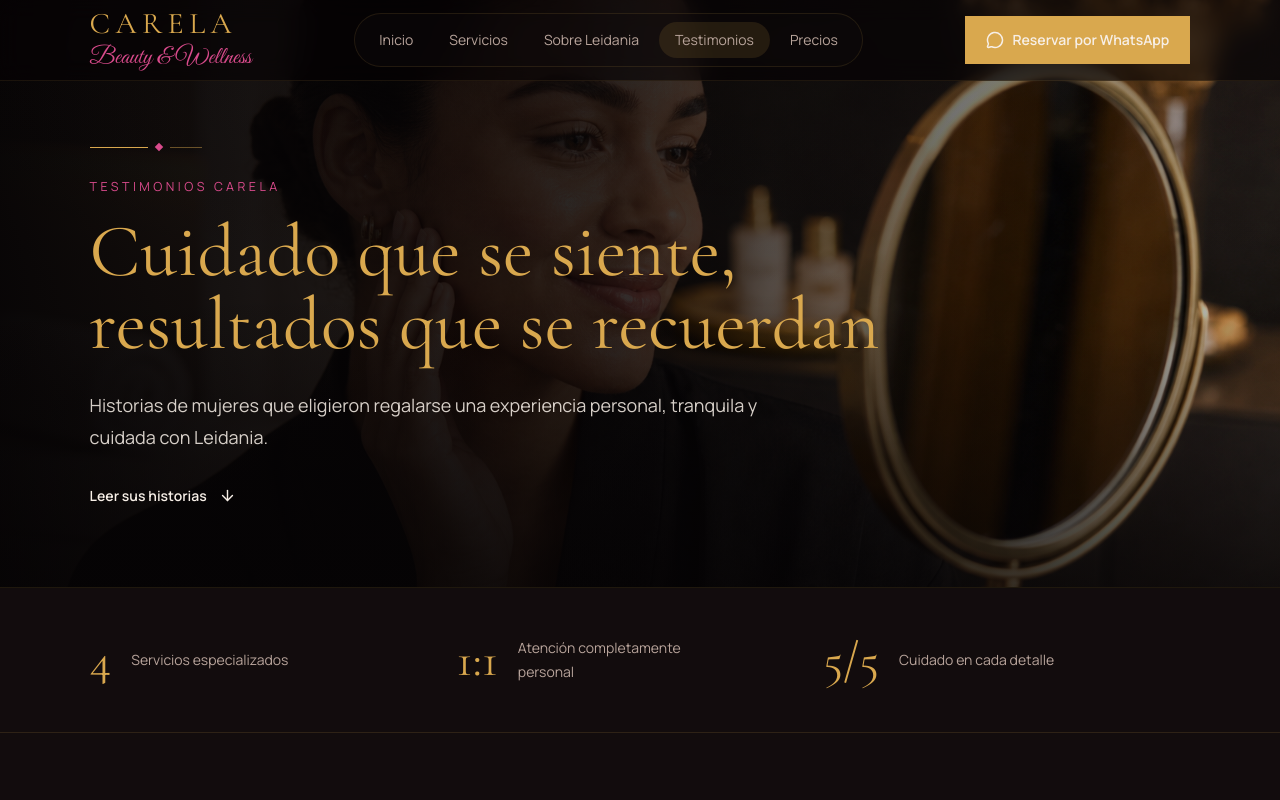
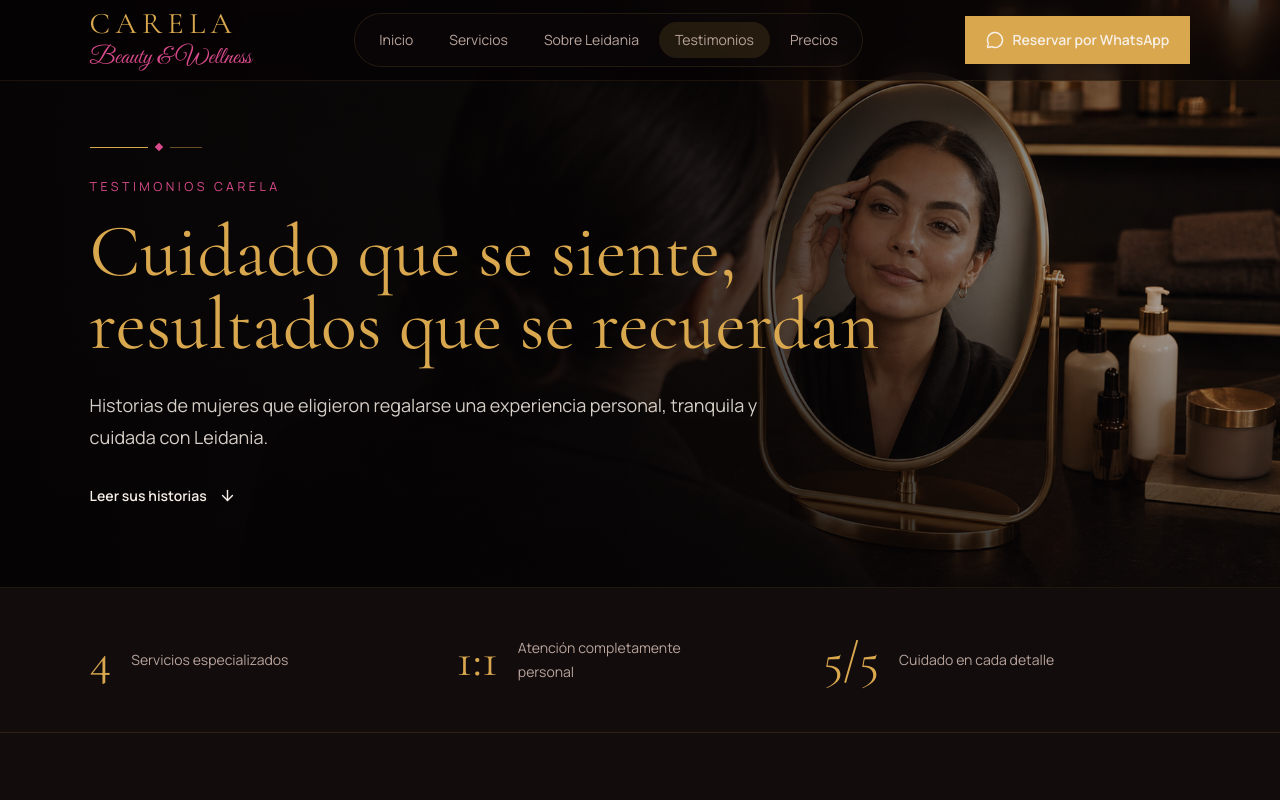
Before and after one commit to carlosreynag06/carela, a Next.js app: page /testimonios in a window 1280 px wide. Shown: the top 800 px of the page. Built offline with nearby package versions, Linux system fonts and the light colour scheme.

Commit message:
Replace testimonial hero and align boutique image

```diff
--- a/app/sobre-leidania/page.tsx
+++ b/app/sobre-leidania/page.tsx
@@ -252,9 +252,9 @@ export default function SobreLeidaniaPage() {
 
       <Section className="border-t border-champagne-gold/12" spacing="lg" tone="charcoal">
         <Container>
-          <div className="grid gap-10 lg:grid-cols-[1.08fr_0.92fr] lg:items-center lg:gap-20">
-            <Reveal>
-              <div>
+          <div className="grid gap-10 lg:grid-cols-[1.08fr_0.92fr] lg:items-stretch lg:gap-20">
+            <Reveal className="h-full">
+              <div className="flex h-full flex-col">
                 <p className="text-eyebrow uppercase tracking-[0.28em] text-rose-pink">
                   Experiencia boutique
                 </p>
@@ -278,7 +278,7 @@ export default function SobreLeidaniaPage() {
                     </div>
                   ))}
                 </div>
-                <div className="mt-8 flex flex-wrap gap-3">
+                <div className="mt-auto flex flex-wrap gap-3 pt-8">
                   <Button
                     href="/servicios"
                     variant="ghost"
@@ -295,8 +295,8 @@ export default function SobreLeidaniaPage() {
               </div>
             </Reveal>
 
-            <Reveal delay={0.1}>
-              <div className="relative aspect-[4/3] overflow-hidden border border-champagne-gold/20 shadow-premium">
+            <Reveal className="h-full" delay={0.1}>
+              <div className="relative aspect-[4/3] overflow-hidden border border-champagne-gold/20 shadow-premium lg:h-full lg:min-h-[30rem] lg:aspect-auto">
                 <Image
                   src="/images/testimonial-depilacion.png"
                   alt="Productos de cuidado para una experiencia de depilación con cera en CARELA"
--- a/app/testimonios/page.tsx
+++ b/app/testimonios/page.tsx
@@ -57,8 +57,8 @@ export default function TestimoniosPage() {
     <>
       <section className="relative isolate min-h-[72svh] overflow-hidden border-b border-champagne-gold/12 bg-background">
         <Image
-          src="/images/testimonial-cejas.png"
-          alt="Clienta admirando el resultado natural de su servicio CARELA"
+          src="/images/testimonios-hero-mirror-v2.png"
+          alt="Clienta admirando el resultado natural de sus cejas reflejado en un espejo"
           fill
           priority
           sizes="100vw"
```
Also changed, not shown: public/images/testimonios-hero-mirror-v2.png (added).
